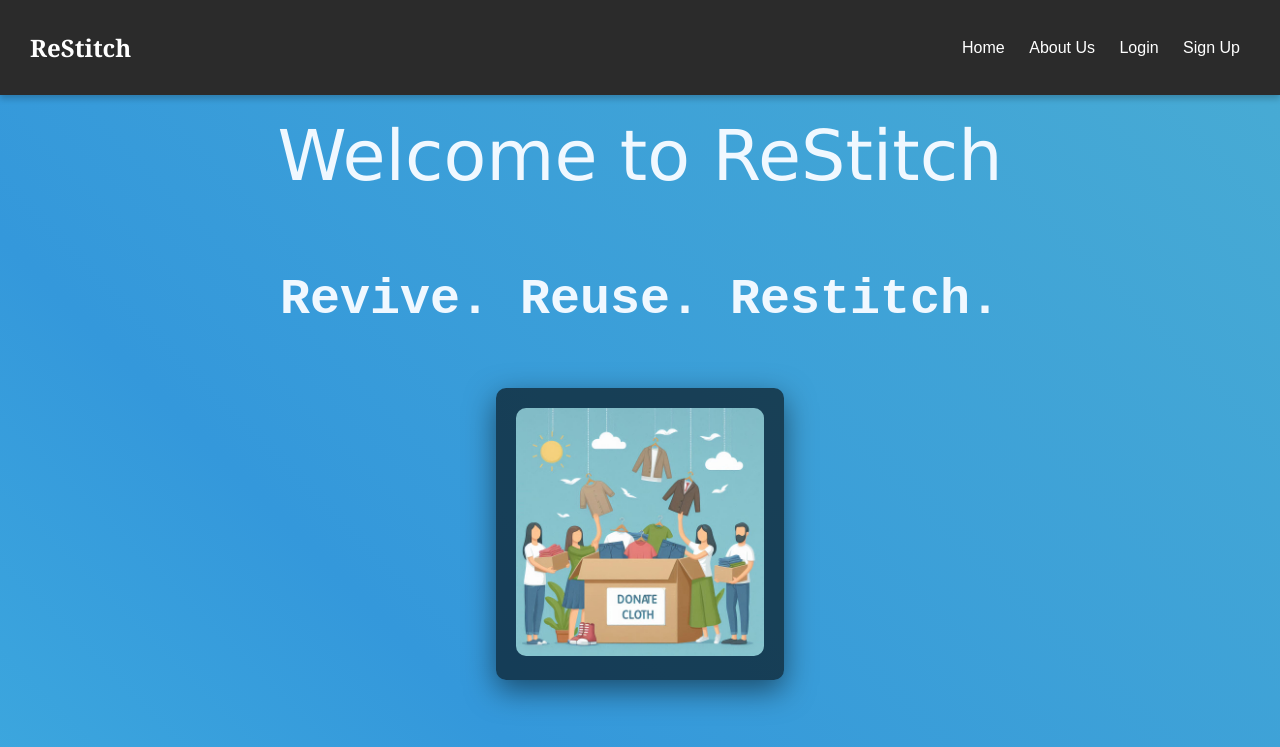
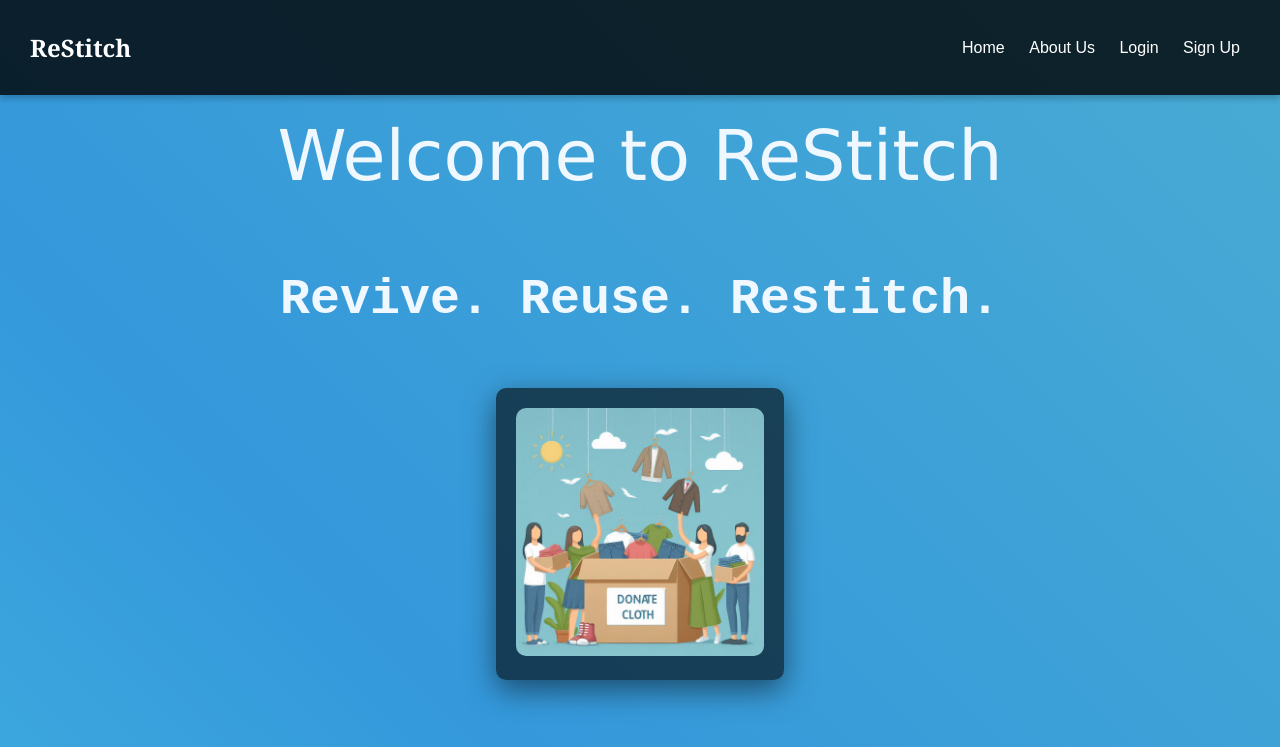
Before and after one commit to Manit010/ReStitches, a plain HTML site: page index.html in a window 1280 px wide. Shown: the top 747 px of the page. Drawn offline with Linux system fonts and the light colour scheme.

Commit message:
Update styles.css

```diff
--- a/styles.css
+++ b/styles.css
@@ -28,7 +28,7 @@ body {
     justify-content: space-between;
     align-items: center;
     padding: 15px 30px;
-    background: #2b2b2b;
+    background: rgba(0, 0, 0, 0.8);
     color: white;
     position: sticky;
     top: 0;
```
